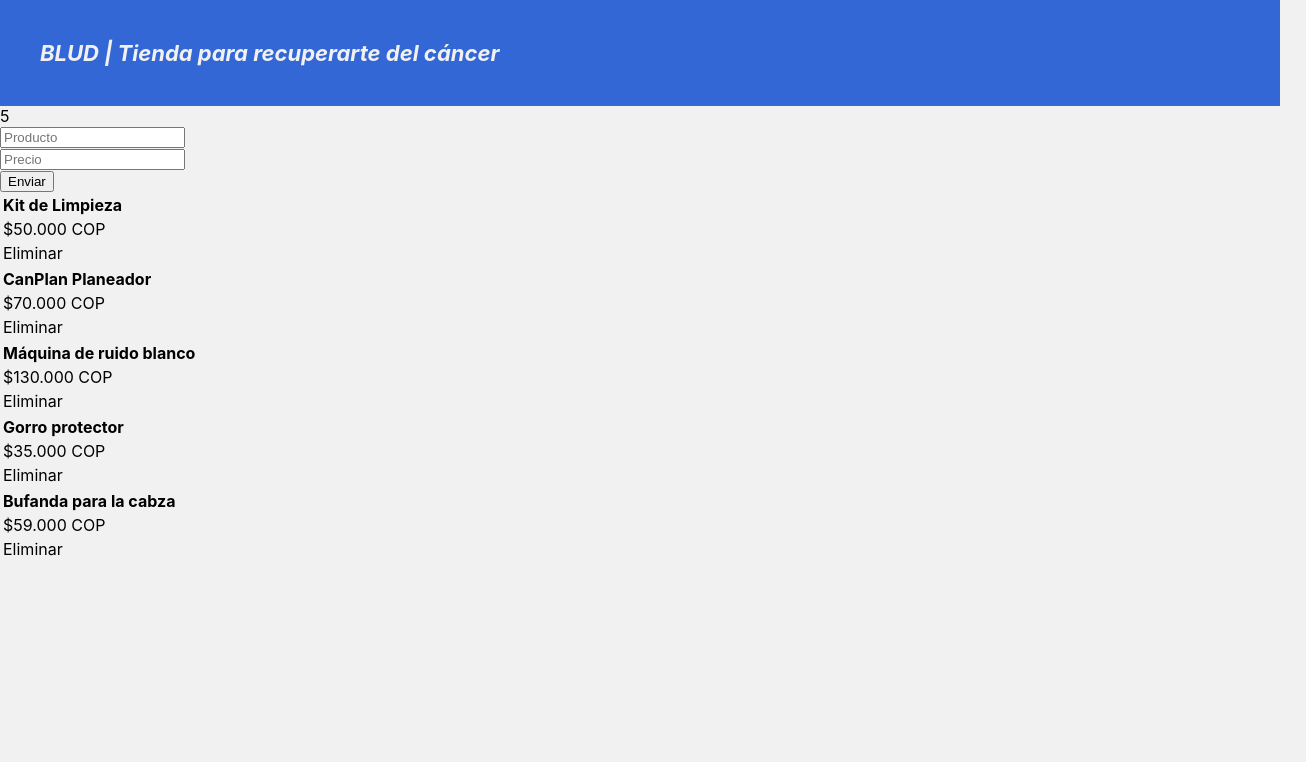
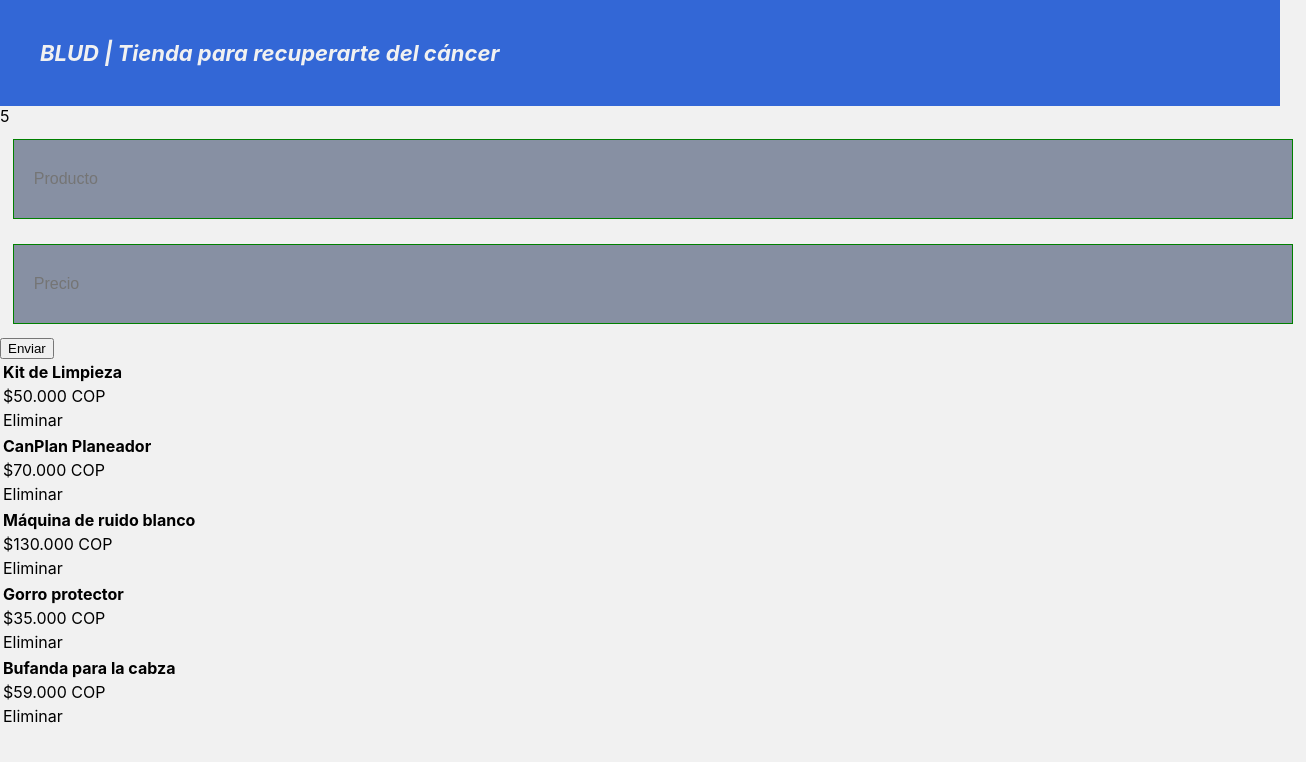
Before and after one commit to jdreyespaez/bictia-taller1-reactjs-eCommerce, a React (Create React App) app: page / in a window 1280 px wide. Shown: the top 762 px of the page, 1306 px wide, since content can reach past the window. Built offline with nearby package versions, Linux system fonts and the light colour scheme.

Commit message:
Arreglos al formulario

```diff
--- a/src/App.css
+++ b/src/App.css
@@ -26,3 +26,56 @@ body {
   background: #3367d6;
   padding: 40px;
 }
+
+.note {
+  color: #adadad;
+  padding: 40px;
+  margin: 20px;
+  background: #fff;
+  border: solid 1px #e9e9e9;
+  cursor: pointer;
+  box-shadow: 0px 0px 14px 0px rgba(0,0,0,0.1);
+  -webkit-box-shadow: 0px 0px 14px 0px rgba(0,0,0,0.1);
+  -moz-box-shadow: 0px 0px 14px 0px rgba(0,0,0,0.1);
+  transition: transform .2s ease;
+}
+.note:hover {
+  transform: scale(1.02);
+}
+/* The add note button */
+.btn {
+  position: fixed;
+  z-index: 1;
+  right: 40px;
+  bottom: 40px;
+  width: 80px;
+  height: 80px;
+  border-radius: 100%;
+  text-align: center;
+  line-height: 80px;
+  font-size: 28px;
+  font-weight: bold;
+  color: #f1f1f1;
+  background: #3367d6;
+  cursor: pointer;
+  box-shadow: 0px 0px 11px 0px rgba(0,0,0,0.8);
+  -webkit-box-shadow: 0px 0px 11px 0px rgba(0,0,0,0.8);
+  -moz-box-shadow: 0px 0px 11px 0px rgba(0,0,0,0.8);
+  transition: transform .06s ease;
+}
+.btn:hover {
+  transform: scale(1.2);
+}
+/* Textinput */
+.textInput {
+  width: 100%;
+  height: 80px;
+  line-height: 80px;
+  padding: 0 20px;
+  border: 1px solid green;
+  margin: 1%;
+  outline: none;
+  background: #8790a3;
+  font-size: 16px;
+  color: #f1f1f1;
+}
--- a/src/components/formulario.js
+++ b/src/components/formulario.js
@@ -31,6 +31,7 @@ class Formulario extends Component{
                 <form method="POST" onSubmit={this.handleEnvio}>
                     <div>
                         <input
+                            className="textInput"
                             type="text"
                             name="producto"
                             placeholder="Producto"
@@ -40,6 +41,7 @@ class Formulario extends Component{
 
                     <div>
                         <input
+                            className="textInput"
                             type="text"
                             name="precio"
                             placeholder="Precio"
```
